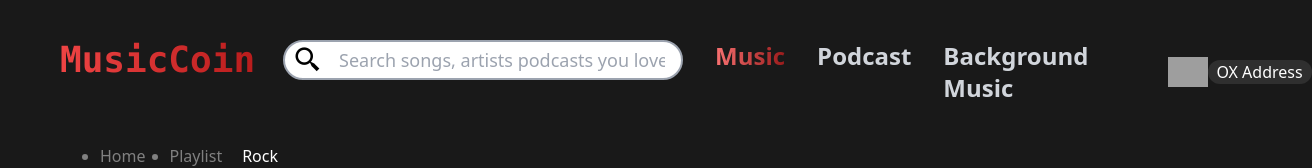
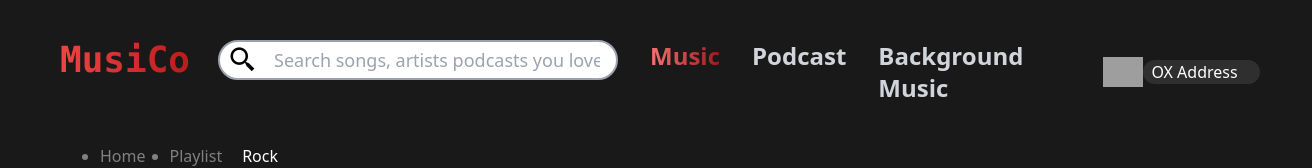
Before and after one commit to rakibul-in/MusiCo-web3conf, a website: page rock.html in a window 1280 px wide. Shown: the top 168 px of the page, 1312 px wide, since content can reach past the window. Drawn offline with nearby package versions, Linux system fonts and the light colour scheme; grey boxes are pictures that could not be loaded.

Commit message:
Update rock.html

```diff
--- a/rock.html
+++ b/rock.html
@@ -5,7 +5,7 @@
     <meta charset="UTF-8">
     <meta http-equiv="X-UA-Compatible" content="IE=edge">
     <meta name="viewport" content="width=device-width, initial-scale=1.0">
-    <title>MusicCoin-Rock</title>
+    <title>MusiCo-Rock</title>
     <link rel="stylesheet" href="https://cdn.jsdelivr.net/npm/boxicons@latest/css/boxicons.min.css">
     <!-- <script src="https://cdn.tailwindcss.com"></script> -->
     <link rel="stylesheet" href="style.css">
@@ -17,7 +17,7 @@
         <div class="logo text-4xl font-semibold font-mono p-5 mx-10 my-5">
             <span
                 class="bg-gradient-to-r from-red-500 to-red-700 text-transparent bg-clip-text font-bold cursor-pointer">
-                MusicCoin</span>
+                MusiCo</span>
         </div>
 
         <div
```
